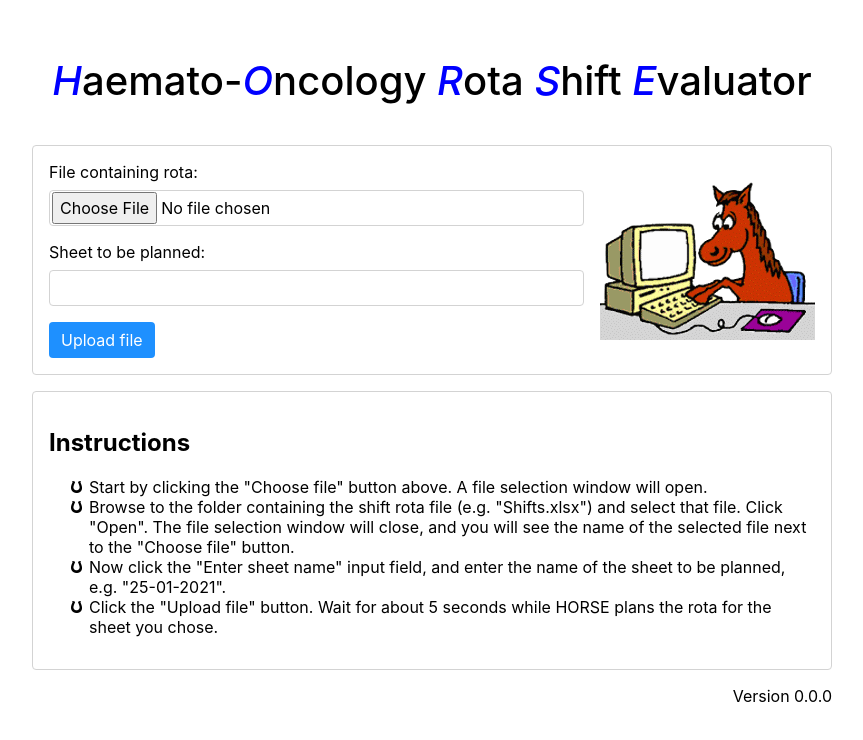
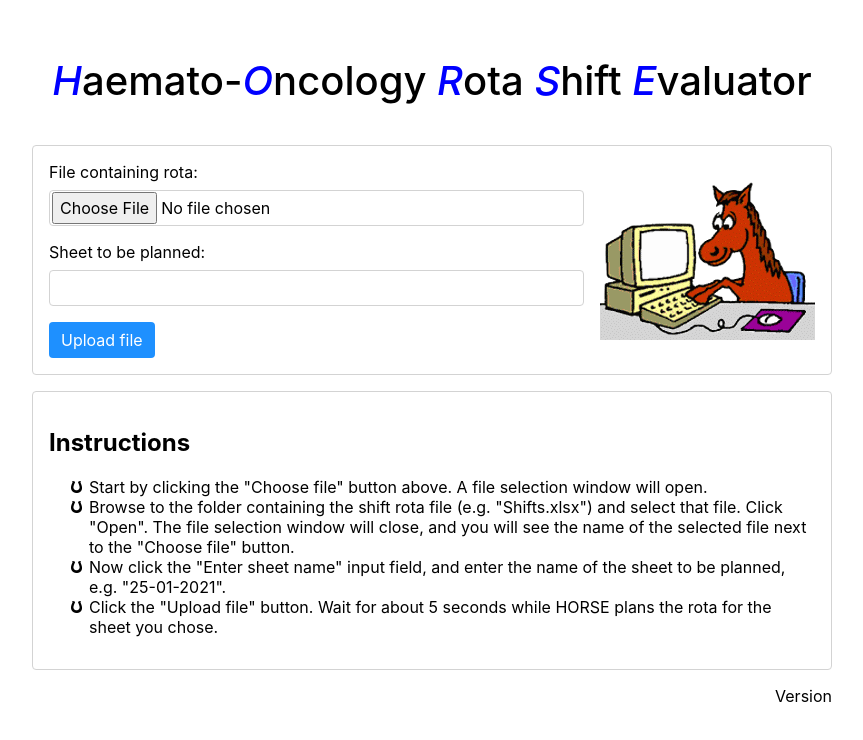
Before and after one commit to Willett-Solutions/horse-client, a React (Create React App) app: page / in a window 1280 px wide. Shown: the top 740 px of the page, without its empty margins (208-1071 px from the left). Built offline with nearby package versions, Linux system fonts and the light colour scheme.

Commit message:
Added use of .env for version number.

```diff
--- a/src/App.tsx
+++ b/src/App.tsx
@@ -13,7 +13,7 @@ function App() {
       <InstructionPanel/>
       <footer>
         <p>
-          Version 0.0.0
+          Version {process.env.REACT_APP_VERSION}
         </p>
       </footer>
     </div>
```
Also changed, not shown: 1 other file (tests, documents, lock files or other folders).
